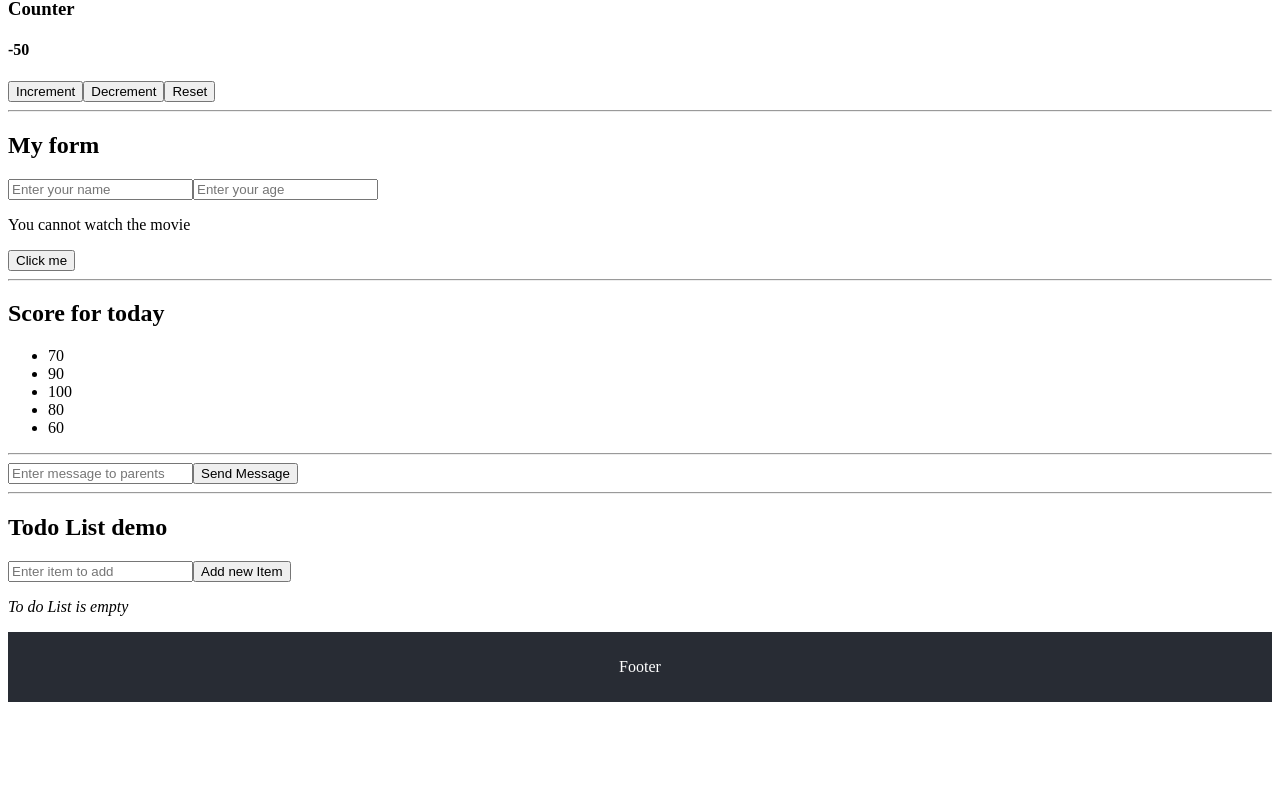
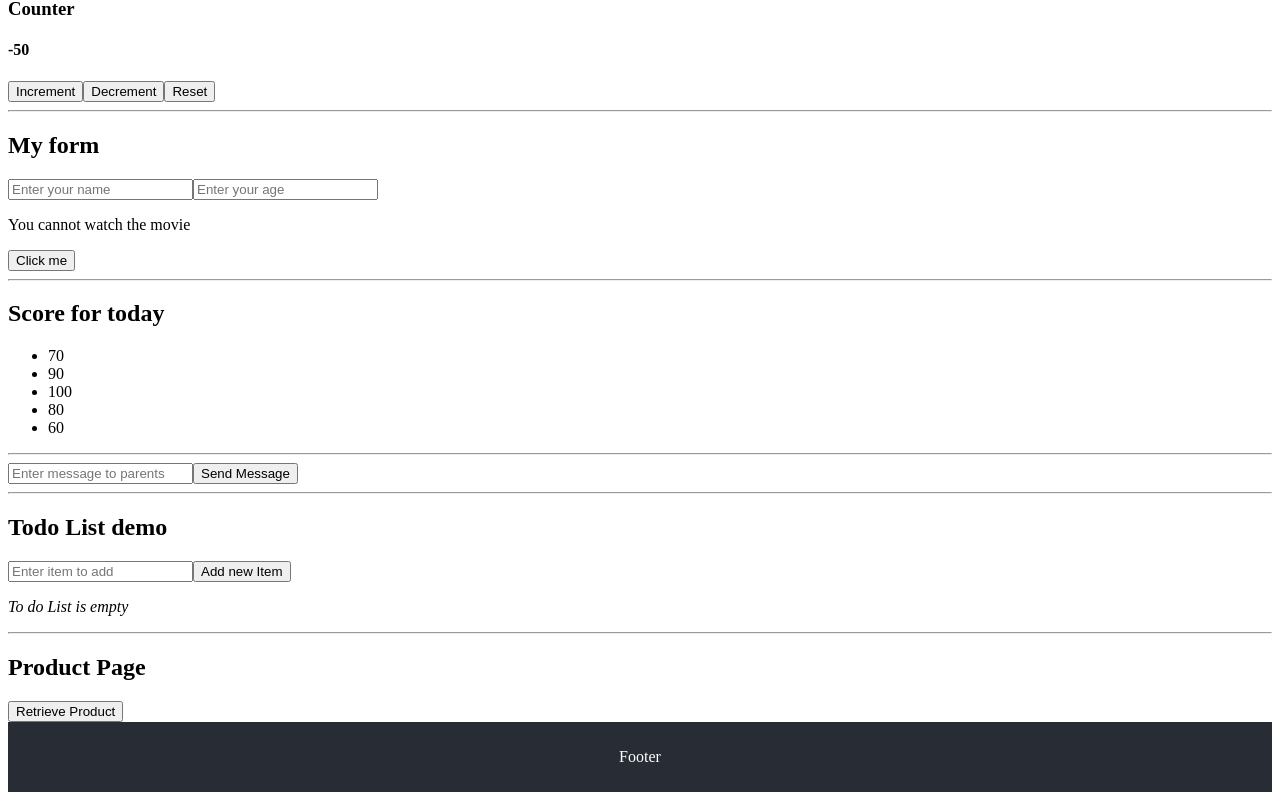
Before and after one commit to wanmuz86/hello-react-apr25, a React (Vite) app: page / in a window 1280 px wide. Shown: the part 614-1414 px from the top of the page. Before the commit the page ends 1324 px from the top, so only its background shows below. Built offline with nearby package versions, Linux system fonts and the light colour scheme.

Commit message:
install and call axios

```diff
--- a/package.json
+++ b/package.json
@@ -10,6 +10,7 @@
     "preview": "vite preview"
   },
   "dependencies": {
+    "axios": "^1.8.4",
     "react": "^19.0.0",
     "react-dom": "^19.0.0"
   },
--- a/src/components/Main.jsx
+++ b/src/components/Main.jsx
@@ -2,6 +2,7 @@ import React, { useState } from 'react'
 import Counter from './Counter'
 import Child from './Child'
 import Todo from './Todo'
+import Product from './Product'
 
 const Main = () => {
     // A state to hold the value of the input field
@@ -91,6 +92,9 @@ const Main = () => {
         <hr />
         <h2>Todo List demo</h2>
         <Todo/>
+        <hr/>
+        <h2>Product Page</h2>
+        <Product/>
     </div>
   )
 }
--- /dev/null
+++ b/src/components/Product.jsx
@@ -0,0 +1,23 @@
+import React from 'react'
+import axios from 'axios'
+
+const Product = () => {
+
+    const retrieveProduct = () => {
+    // Use then and catch to process async data (Promise)
+    axios.get('https://dummyjson.com/products/1')
+    .then(response=> {
+        console.log(response.data)
+    })
+    .catch(error=>{
+        console.log(error)
+    })
+}
+  return (
+    <div>
+        <button onClick={retrieveProduct}>Retrieve Product</button>
+    </div>
+  )
+}
+
+export default Product
```
Also changed, not shown: 1 other file (tests, documents, lock files or other folders).
